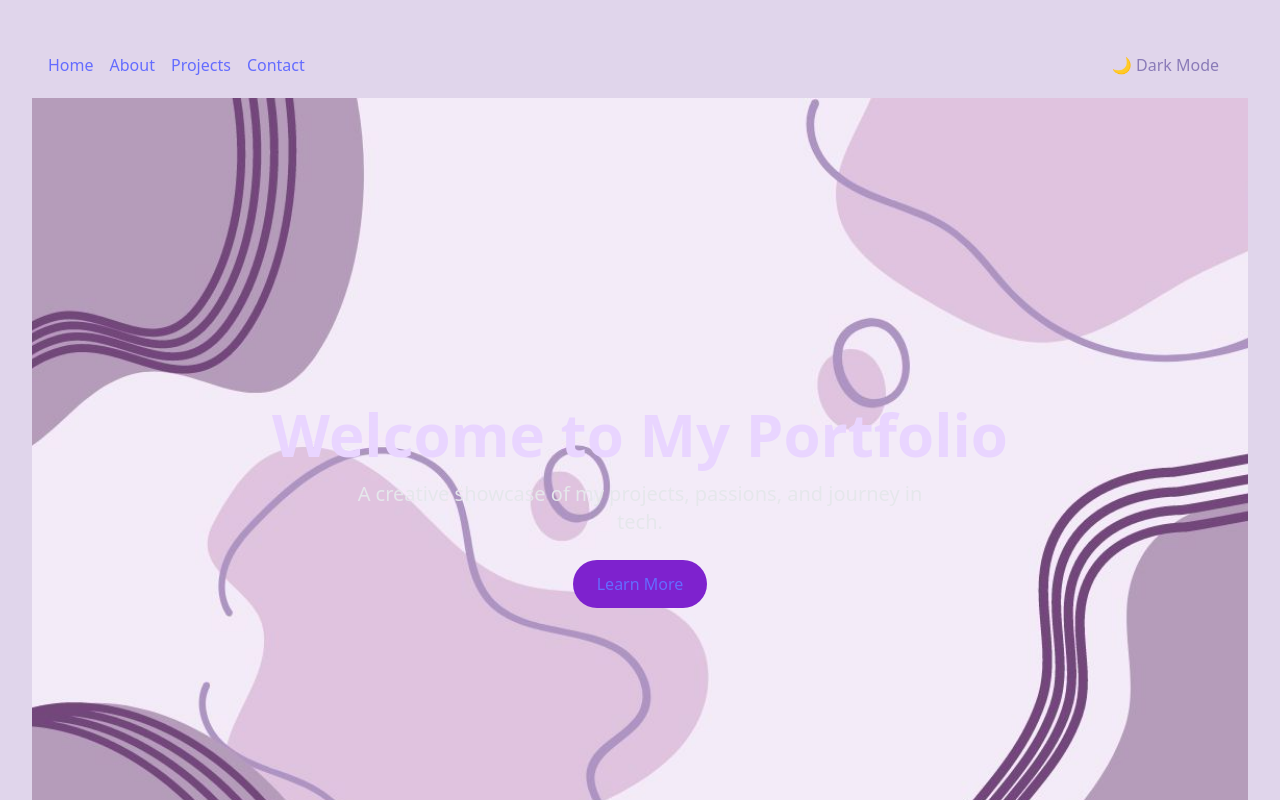
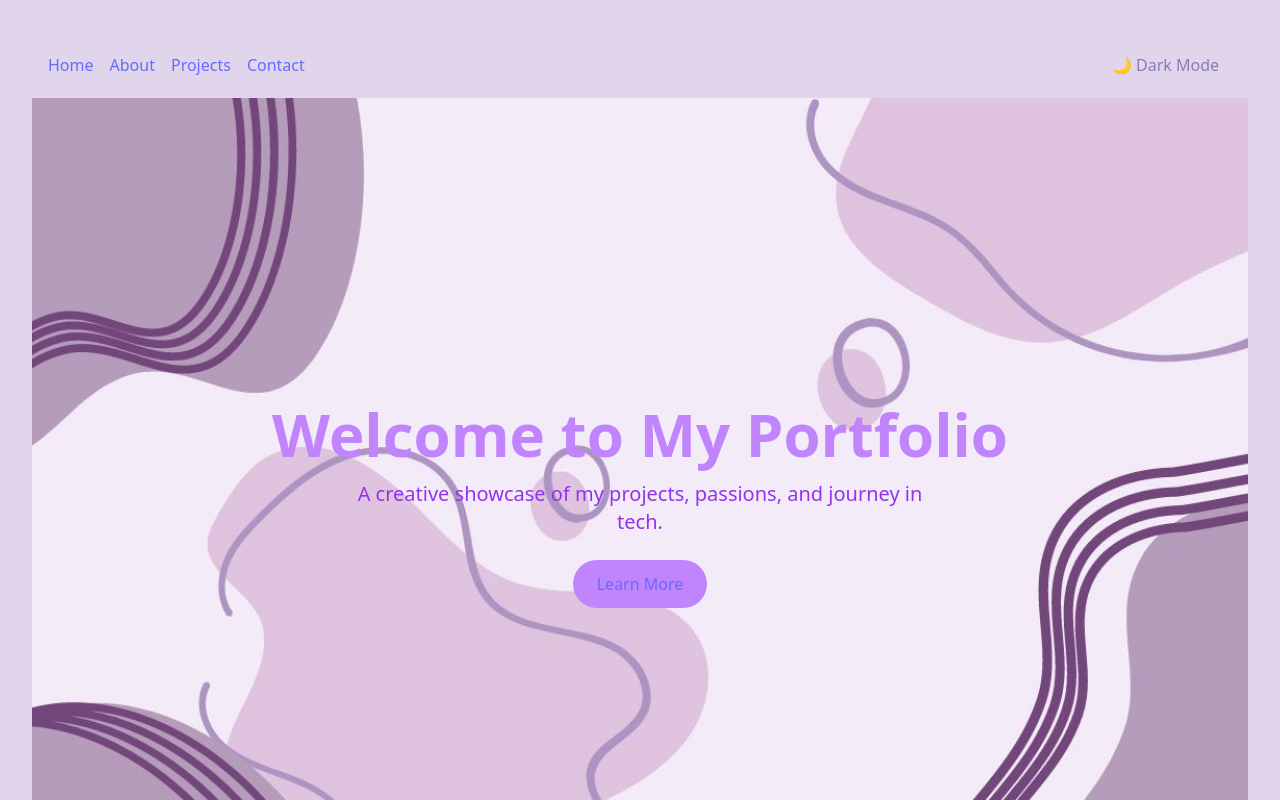
Before and after one commit to ShrutiTokekar/Portfolio-site, a React (Vite) app: page / in a window 1280 px wide. Shown: the top 800 px of the page. Built offline with nearby package versions, Linux system fonts and the light colour scheme.

Commit message:
Update Hero.jsx

```diff
--- a/src/components/Hero.jsx
+++ b/src/components/Hero.jsx
@@ -6,7 +6,7 @@ import meImage from '../assets/me.JPG';
 
 const Hero = () => {
   return (
-    <div className="text-purple-200 overflow-x-hidden">
+    <div className="text-purple-400 overflow-x-hidden">
       {/* Section 1: Welcome with background */}
       <section
         className="relative min-h-screen bg-cover bg-center flex flex-col items-center justify-center text-center px-4"
@@ -22,12 +22,12 @@ const Hero = () => {
           <h1 className="text-4xl md:text-6xl font-bold mb-4">
             Welcome to My Portfolio
           </h1>
-          <p className="text-lg md:text-xl text-gray-200 max-w-xl mx-auto mb-6">
+          <p className="text-lg md:text-xl text-purple-600 max-w-xl mx-auto mb-6">
             A creative showcase of my projects, passions, and journey in tech.
           </p>
           <Link
             to="/About"
-            className="inline-block bg-purple-700 hover:bg-purple-800 text-white font-medium px-6 py-3 rounded-full transition duration-300"
+            className="inline-block bg-purple-400 hover:bg-purple-600 text-white font-medium px-6 py-3 rounded-full transition duration-300"
           >
             Learn More
           </Link>
```
